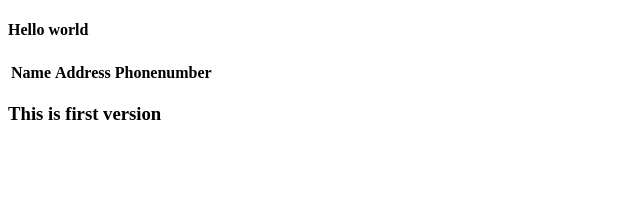
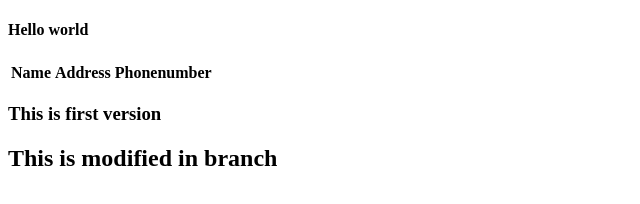
Before and after one commit to projeshBasnet/git-learning-1, a plain HTML site: page index.html in a window 1280 px wide. Shown: the whole page, without its empty margins (0-640 px from the left). Drawn offline with Linux system fonts and the light colour scheme.

Commit message:
branch first commit

```diff
--- a/index.html
+++ b/index.html
@@ -16,5 +16,6 @@
         </thead>
     </table>
     <h3 id="head">This is first version </h3>
+    <h2>This is modified in branch</h2>
 </body>
 </html>
```
